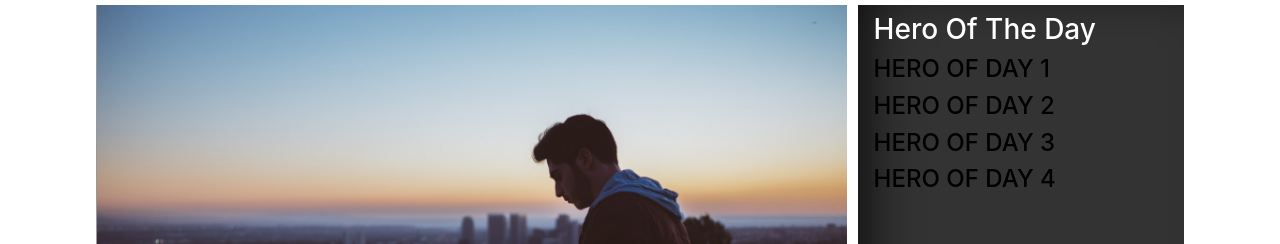
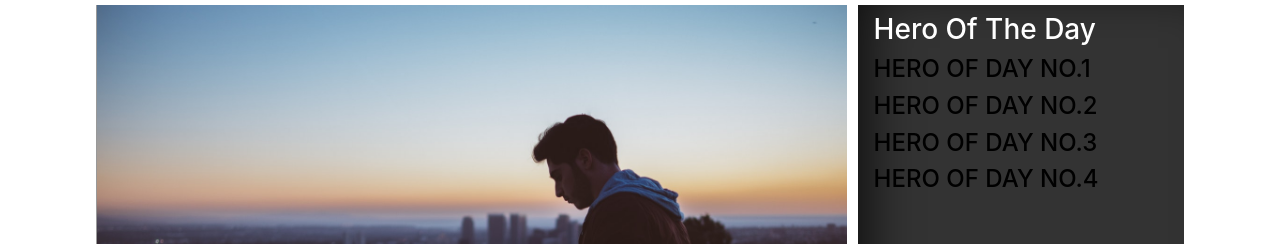
Before and after one commit to mansi35/EngagedForChange, a plain HTML site: page hero.html in a window 1280 px wide. Shown: the part 140-384 px from the top of the page. Drawn offline with nearby package versions, Linux system fonts and the light colour scheme.

Commit message:
Update hero.html

```diff
--- a/hero.html
+++ b/hero.html
@@ -92,10 +92,10 @@
 
       <aside id="sidebar">
         <h3>Hero Of The Day</h3>
-        <a href="hero.html" style="color.white"><h4>HERO OF DAY 1<h4></a>
-          <a href="hero2.html"><h4 style="color.white">HERO OF DAY 2<h4></a>
-        <a href="hero3.html"><h4 style="color.white">HERO OF DAY 3<h4></a>
-         <a href="hero4.html"><h4 style="color.white">HERO OF DAY 4<h4></a>
+        <a href="hero.html" style="color.white"><h4>HERO OF DAY NO.1<h4></a>
+          <a href="hero2.html"><h4 style="color.white">HERO OF DAY NO.2<h4></a>
+        <a href="hero3.html"><h4 style="color.white">HERO OF DAY NO.3<h4></a>
+         <a href="hero4.html"><h4 style="color.white">HERO OF DAY NO.4<h4></a>
       </aside>
     </div>
 
```
